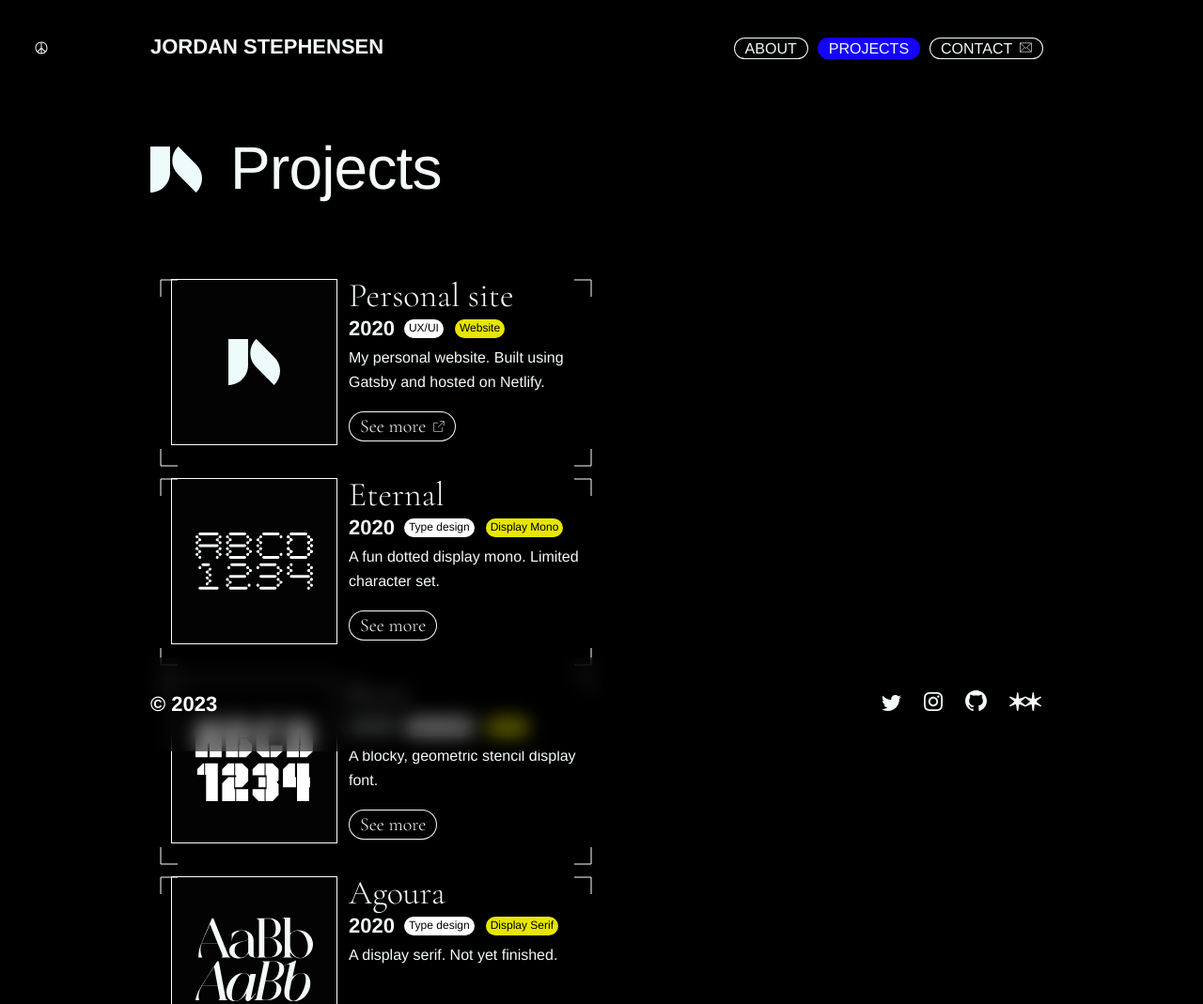
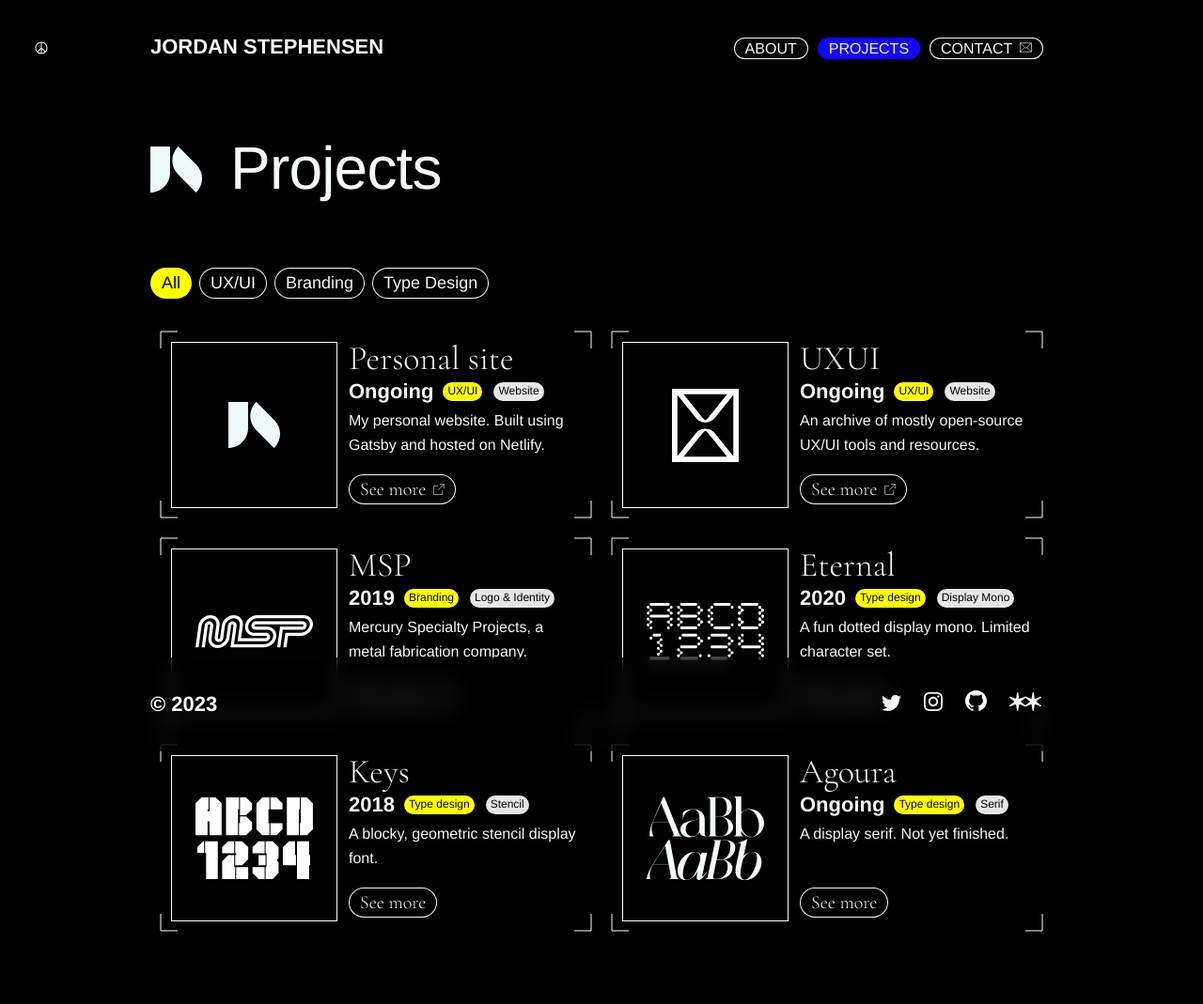
Before and after one commit to jordanstephensen/jordanstephensen.com, a Gatsby site: page /projects in a window 1280 px wide. Shown: the top 1069 px of the page at 94% size. Built offline with nearby package versions, Linux system fonts and the light colour scheme; Gatsby itself is replaced by a stand-in of ours.

Commit message:
add classnames package, add filters to projects page

```diff
--- a/package.json
+++ b/package.json
@@ -5,6 +5,7 @@
   "version": "0.1.0",
   "author": "Jordan Stephensen",
   "dependencies": {
+    "classnames": "^2.3.2",
     "gatsby": "^2.32.9",
     "gatsby-image": "^2.11.0",
     "gatsby-plugin-manifest": "^2.12.1",
--- a/src/components/card/card.js
+++ b/src/components/card/card.js
@@ -1,40 +1,42 @@
 import PropTypes from "prop-types"
 import React from "react"
+import cn from 'classnames';
+
 import Link from "../../components/link/link"
 import Pill from "../../components/pill/pill"
 
 import './card.scss'
 
-const Card = ({ image, title, category, descriptor, year, link, target, children }) => (
-  <div className="card">
-        <div className="card-contents">
-          <div className="card-contents__image-container">
-              <img className="card-contents__image-container--img" src={image} alt={title}/>
+const Card = ({ className, image, title, category, descriptor, year, link, target, children }) => (
+  <div className={`js-card ${className}`}  >
+        <div className="js-card-contents">
+          <div className="js-card-contents__image-container">
+              <img className="js-card-contents__image-container--img" src={image} alt={title}/>
           </div>
-          <div className="card-contents__text-container">
+          <div className="js-card-contents__text-container">
             <h3>{title}</h3>
-            <div className="card-contents__text-container__year-container">
+            <div className="js-card-contents__text-container__year-container">
               <h4>{year}</h4>
-              <Pill className="card-contents__text-container__year-container__pill card-contents__text-container__year-container__pill--primary" label={category}/>
-              <Pill className="card-contents__text-container__year-container__pill card-contents__text-container__year-container__pill--secondary" label={descriptor}/>
+              <Pill className="js-card-contents__text-container__year-container__pill js-card-contents__text-container__year-container__pill--primary" label={category}/>
+              <Pill className="js-card-contents__text-container__year-container__pill js-card-contents__text-container__year-container__pill--secondary" label={descriptor}/>
             </div>
-            <div className="card-contents__children">
+            <div className="js-card-contents__children">
               {children}
             </div>
-            <Link className="card-contents__link" href={link} target={target}>See more</Link>
+            <Link className="js-card-contents__link" href={link} target={target}>See more</Link>
           </div>
         </div>
-        <div className="card__corners">
-          <svg className="card__corners--tl" width="19" height="19" viewBox="0 0 19 19" fill="none" xmlns="http://www.w3.org/2000/svg">
+        <div className="js-card__corners">
+          <svg className="js-card__corners--tl" width="19" height="19" viewBox="0 0 19 19" fill="none" xmlns="http://www.w3.org/2000/svg">
             <path d="M19 1H1V19" stroke="white"/>
           </svg>
-          <svg className="card__corners--tr" width="19" height="19" viewBox="0 0 19 19" fill="none" xmlns="http://www.w3.org/2000/svg">
+          <svg className="js-card__corners--tr" width="19" height="19" viewBox="0 0 19 19" fill="none" xmlns="http://www.w3.org/2000/svg">
             <path d="M0 1H18V19" stroke="white"/>
           </svg>
-          <svg className="card__corners--br" width="19" height="19" viewBox="0 0 19 19" fill="none" xmlns="http://www.w3.org/2000/svg">
+          <svg className="js-card__corners--br" width="19" height="19" viewBox="0 0 19 19" fill="none" xmlns="http://www.w3.org/2000/svg">
             <path d="M0 18H18V0" stroke="white"/>
           </svg>
-          <svg className="card__corners--bl" width="19" height="19" viewBox="0 0 19 19" fill="none" xmlns="http://www.w3.org/2000/svg">
+          <svg className="js-card__corners--bl" width="19" height="19" viewBox="0 0 19 19" fill="none" xmlns="http://www.w3.org/2000/svg">
             <path d="M19 18H1V0" stroke="white"/>
           </svg>
         </div>
@@ -42,6 +44,7 @@ const Card = ({ image, title, category, descriptor, year, link, target, children
 )
 
 Card.propTypes = {
+  className: PropTypes.string,
   image: PropTypes.string,
   title: PropTypes.string,
   category: PropTypes.string,
--- a/src/components/card/card.scss
+++ b/src/components/card/card.scss
@@ -1,5 +1,5 @@
 
-.card {
+.js-card {
     width: 460px;
     height: 200px;
     max-height: 200px;
@@ -58,11 +58,11 @@
 
                 &__pill {
                     &--primary {
-                        background-color: white;
+                        background-color: yellow;
                     }
 
                     &--secondary {
-                        background-color: rgba(255,255,0,0.9);
+                        background-color: rgba(255,255,255,0.9);
                     }
                 }
             }
--- /dev/null
+++ b/src/components/filter/filter.js
@@ -0,0 +1,25 @@
+import PropTypes from "prop-types"
+import React from "react"
+
+import './filter.scss'
+
+const Filter = ({ label, onClick, active }) => (
+  <div
+    className={ active ?
+      'js-filter js-filter--active'
+      :
+      'js-filter'
+    }
+    onClick={onClick}
+  >
+    <p>{label}</p>
+  </div>
+)
+
+Filter.propTypes = {
+  label: PropTypes.string,
+  onClick: PropTypes.func,
+  active: PropTypes.bool,
+}
+
+export default Filter
--- /dev/null
+++ b/src/components/filter/filter.scss
@@ -0,0 +1,26 @@
+.js-filter {
+    color: #F3FAF9;
+    font-weight: 500;
+    text-decoration: none;
+    padding: 3px 12px 3px 12px;
+    box-shadow: inset 0px 0px 0px 1px #F3FAF9;
+    border-radius: 50px;
+    cursor: crosshair;
+
+  &:hover {
+    box-shadow: inset 0px 0px 0px 40px yellow;
+    color: black;
+    transition: ease-out 0.2s;
+  }
+
+  &:active {
+    color: yellow;
+    box-shadow: inset 0px 0px 0px 1px yellow;
+    transition: none;
+  }
+
+  &--active {
+    box-shadow: inset 0px 0px 0px 40px yellow;
+    color: black;
+  }
+}
--- a/src/components/layout/layout.scss
+++ b/src/components/layout/layout.scss
@@ -82,6 +82,44 @@ body {
 
     &--2col {
       flex: 50%;
+    }
+  }
+}
+
+.js-projects {
+  display: flex;
+  gap: 24px;
+  flex-flow: column nowrap;
+
+  &__filters {
+    display: flex;
+    flex-flow: row nowrap;
+    gap: 8px;
+  }
+
+  &__card-container {
+    display: flex;
+    flex-flow: row wrap;
+
+    &--uxui {
+      .js-projects__card-container__card--branding,
+      .js-projects__card-container__card--type {
+        display: none;
+      }
+    }
+
+    &--branding {
+      .js-projects__card-container__card--uxui,
+      .js-projects__card-container__card--type {
+        display: none;
+      }
+    }
+
+    &--type {
+      .js-projects__card-container__card--uxui,
+      .js-projects__card-container__card--branding {
+        display: none;
+      }
     }
   }
 }
--- a/src/components/link/link.scss
+++ b/src/components/link/link.scss
@@ -13,7 +13,7 @@ a {
   }
 
   a:active {
-    color: blue;
+    color: #1502FF;
     box-shadow: inset 0px 0px 0px 1px #1502FF;
     transition: none;
   }
--- a/src/pages/projects.js
+++ b/src/pages/projects.js
@@ -1,29 +1,74 @@
-import React from "react"
+import React, { useState } from "react"
+import cn from 'classnames';
 
 import Card from "../components/card/card"
 import Layout from "../components/layout/layout"
 import Background from "../components/background/background"
+import Filter from "../components/filter/filter"
 import SEO from "../components/seo"
 
 import eternalthumb from '../images/eternal/eternal-thumbnail.svg'
 import keysthumb from '../images/keys/keys-thumbnail.svg'
 import agourathumb from '../images/agoura/agoura-thumbnail.svg'
 import mspthumb from '../images/msp/msp-thumbnail.svg'
+import uxuithumb from '../images/uxui/uxui-thumbnail.svg'
 import logo from '../images/js-logo.svg'
 
 
-const Work = () => (
+const Work = ({  }) => {
+  const [active, setActive] = useState('all')
+
+  return (
     <Layout title="Projects">
       <SEO title="Projects" />
-    <div className="js-projects__card-container">
+      <div className="js-projects">
+        <div className="js-projects__filters">
+          <Filter
+            label="All"
+            name='all'
+            onClick={(e) => setActive('all')}
+            active={active === 'all'}
+          />
+          <Filter
+            label="UX/UI"
+            name='uxui'
+            onClick={(e) => setActive('uxui')}
+            active={active === 'uxui'}
+          />
+          <Filter
+            label="Branding"
+            name='branding'
+            onClick={(e) => setActive('branding')}
+            active={active === 'branding'}
+          />
+          <Filter
+            label="Type Design"
+            name='type'
+            onClick={(e) => setActive('type')}
+            active={active === 'type'}
+          />
+        </div>
+        <div
+          className={
+            cn([
+              'js-projects__card-container',
+              {
+                'js-projects__card-container--uxui': active === 'uxui',
+                'js-projects__card-container--branding': active === 'branding',
+                'js-projects__card-container--type': active === 'type',
+              }
+            ])
+          }
+        >
           <Card
+            className='js-projects__card-container__card--uxui'
             image={logo}
             link="https://github.com/jordanstephensen/jordanstephensen.com"
             target="_blank"
             title="Personal site"
             category="UX/UI"
             descriptor="Website"
-        year="2020"
+            year="Ongoing"
           >
             <small>
               My personal website. Built using Gatsby and hosted on Netlify.
@@ -31,6 +76,37 @@ const Work = () => (
           </Card>
 
           <Card
+            className='js-projects__card-container__card--uxui'
+            image={uxuithumb}
+            link="https://uxui.com"
+            target="_blank"
+            title="UXUI"
+            category="UX/UI"
+            descriptor="Website"
+            year="Ongoing"
+          >
+            <small>
+              An archive of mostly open-source UX/UI tools and resources.
+            </small>
+          </Card>
+
+          <Card
+            className='js-projects__card-container__card--branding'
+            image={mspthumb}
+            link="https://www.behance.net/gallery/78359409/Mercury-Specialty-Products"
+            target="_blank"
+            title="MSP"
+            category="Branding"
+            descriptor="Logo & Identity"
+            year="2019"
+          >
+            <small>
+              Mercury Specialty Projects, a metal fabrication company.
+            </small>
+          </Card>
+
+          <Card
+            className='js-projects__card-container__card--type'
             image={eternalthumb}
             link="/projects/eternal"
             title="Eternal"
@@ -44,6 +120,7 @@ const Work = () => (
           </Card>
 
           <Card
+            className='js-projects__card-container__card--type'
             image={keysthumb}
             link="/projects/keys"
             title="Keys"
@@ -57,34 +134,23 @@ const Work = () => (
           </Card>
 
           <Card
+            className='js-projects__card-container__card--type'
             image={agourathumb}
             link="/projects/agoura"
             title="Agoura"
             category="Type design"
-        descriptor="Display Serif"
-        year="2020"
+            descriptor="Serif"
+            year="Ongoing"
           >
             <small>
               A display serif. Not yet finished.
             </small>
           </Card>
-
-      <Card
-        image={mspthumb}
-        link="https://www.behance.net/gallery/78359409/Mercury-Specialty-Products"
-        target="_blank"
-        title="MSP"
-        category="Branding"
-        descriptor="Logo & Identity"
-        year="2019"
-      >
-        <small>
-          Mercury Specialty Projects, a metal fabrication company.
-        </small>
-      </Card>
+        </div>
       </div>
       <Background />
     </Layout>
   )
+}
 
 export default Work
```
Also changed, not shown: src/images/uxui/uxui-thumbnail.svg (added), src/images/uxui/uxui.svg (deleted), 2 other files. Lines whose indentation alone changed are shown as unchanged.
